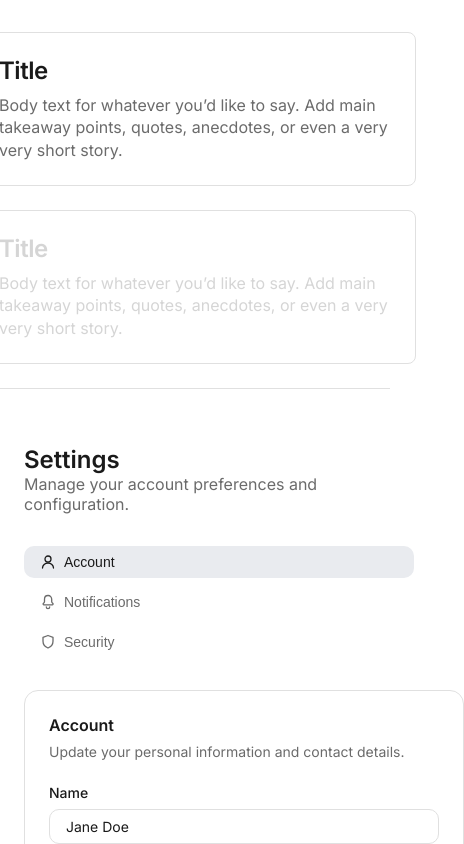
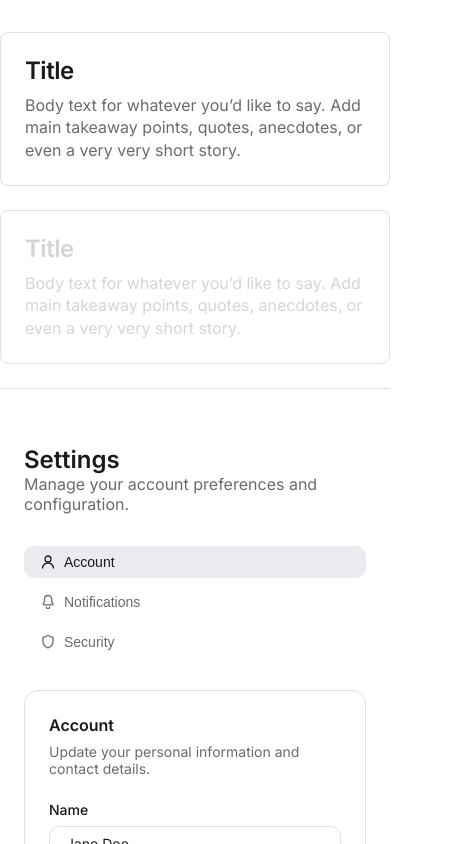
Before and after one commit to vinevil66/design-track, a React (Vite) app: page / in a window 390 px wide. Shown: the top 844 px of the page, 464 px wide, since content can reach past the window. Built offline with nearby package versions, Linux system fonts and the light colour scheme.

Commit message:
fix: add global box-sizing border-box to resolve mobile horizontal overflow

```diff
--- a/src/components/Card.css
+++ b/src/components/Card.css
@@ -3,7 +3,8 @@
   flex-direction: column;
   align-items: flex-start;
   gap: var(--spacing-sm);
-  width: 392px;
+  width: 100%;
+  max-width: 392px;
   padding: var(--spacing-lg);
   background: var(--color-background);
   border: 1px solid var(--color-border);
--- a/src/index.css
+++ b/src/index.css
@@ -1,4 +1,10 @@
 @import url('https://fonts.googleapis.com/css2?family=Inter:wght@400;500;600&display=swap');
+
+*,
+*::before,
+*::after {
+  box-sizing: border-box;
+}
 
 :root {
   --color-background: #ffffff;
```
